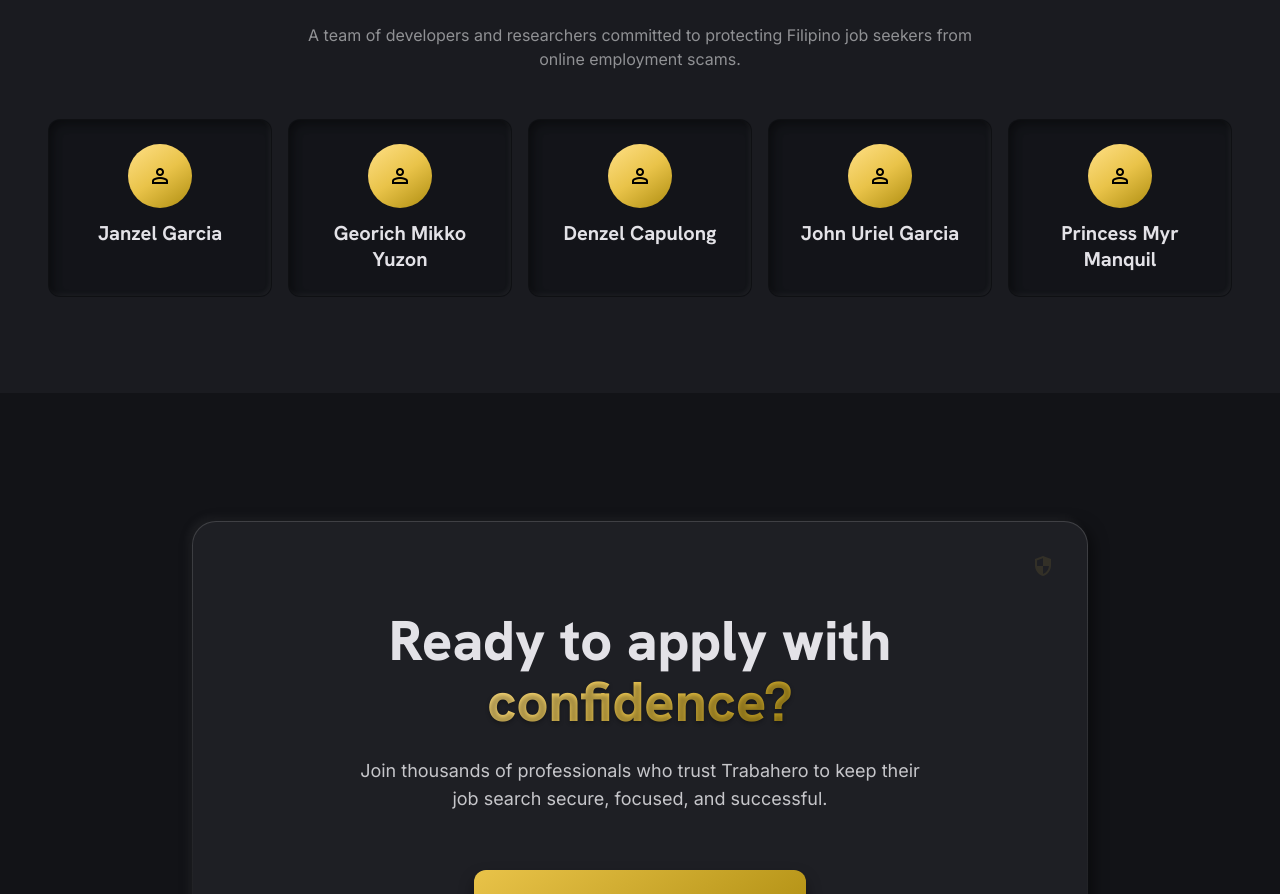
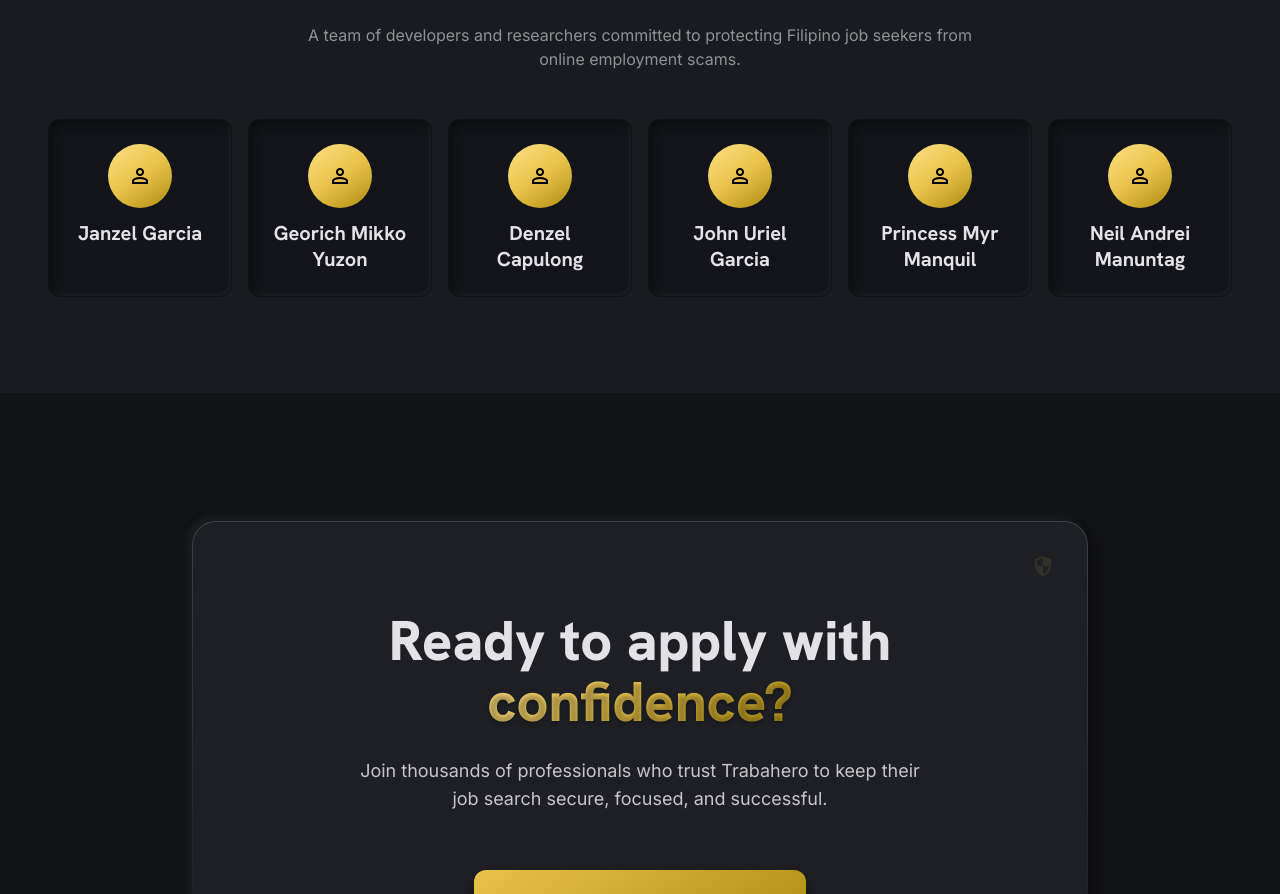
Before and after one commit to miks518/trabahero-landing-page, a React (Vite) app: page / in a window 1280 px wide. Shown: the part 3784-4678 px from the top of the page. Built offline with nearby package versions, Linux system fonts and the light colour scheme.

Commit message:
Add Neil Andrei Manuntag to team section

```diff
--- a/src/components/TeamSection.tsx
+++ b/src/components/TeamSection.tsx
@@ -4,6 +4,7 @@
   { name: 'Denzel Capulong' },
   { name: 'John Uriel Garcia' },
   { name: 'Princess Myr Manquil' },
+  { name: 'Neil Andrei Manuntag' },
 ];
 
 export default function TeamSection() {
@@ -14,7 +15,7 @@
           <h2 className="font-headline-lg text-headline-lg text-on-surface">Meet the Team Behind Trabahero</h2>
           <p className="text-outline max-w-2xl mx-auto font-body-md">A team of developers and researchers committed to protecting Filipino job seekers from online employment scams.</p>
         </div>
-        <div className="grid grid-cols-1 md:grid-cols-5 gap-4">
+        <div className="grid grid-cols-2 sm:grid-cols-3 md:grid-cols-6 gap-4">
           {team.map((member, i) => (
             <div key={member.name} className={`tactile-sunken p-6 rounded-xl text-center bg-surface-container-lowest/50 hover:bg-surface-container transition-colors reveal reveal-delay-${i + 1}`}>
               <div className="w-16 h-16 rounded-full gradient-gold flex items-center justify-center mx-auto mb-3">
```
